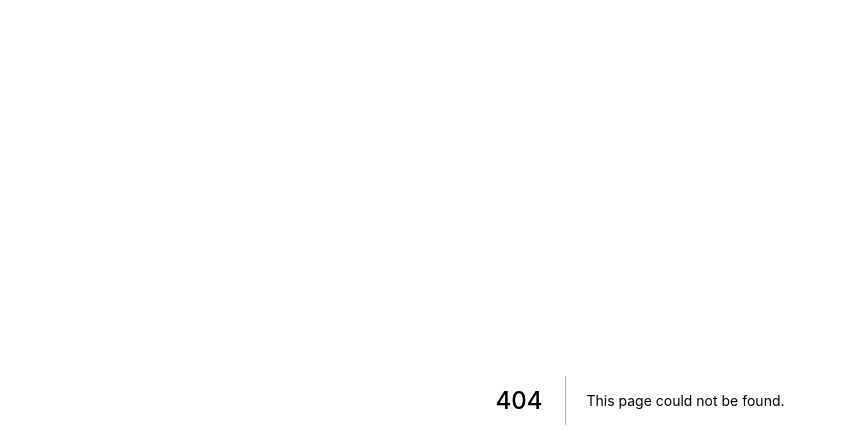
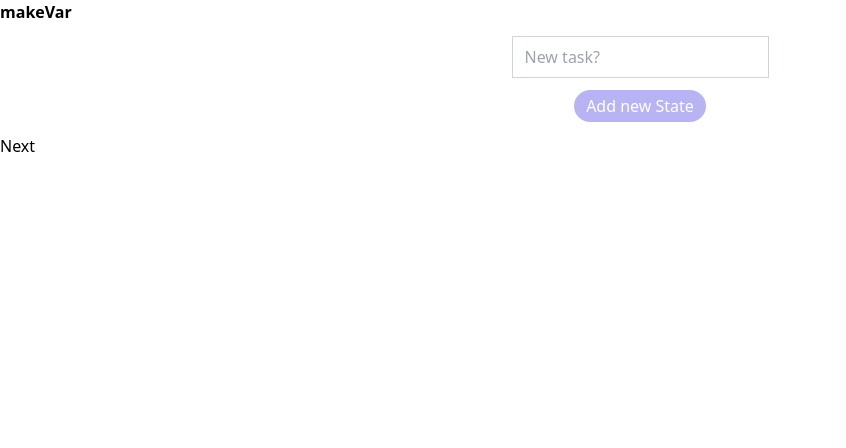
Before and after one commit to famasoon/kiso-hasura, a Next.js app: page /local-state-a in a window 1280 px wide. Before the commit this address had no page. Shown: the top 448 px of the page, without its empty margins (0-846 px from the left). Built offline with nearby package versions, Linux system fonts and the light colour scheme.

Commit message:
local-stateを表示するように変更

```diff
--- /dev/null
+++ b/cash.ts
@@ -0,0 +1,7 @@
+import { makeVar } from '@apollo/client'
+
+interface Task {
+  title: string
+}
+
+export const todoVar = makeVar<Task[]>([])
--- /dev/null
+++ b/components/LocalStateA.tsx
@@ -0,0 +1,51 @@
+import { ChangeEvent, FormEvent, useState, VFC } from 'react'
+import { todoVar } from '../cash'
+import { useReactiveVar } from '@apollo/client'
+import Link from 'next/link'
+
+export const LocalStateA: VFC = () => {
+  const [input, setInput] = useState('')
+  const todos = useReactiveVar(todoVar)
+
+  const handleSubmit = (e: FormEvent<HTMLFormElement>) => {
+    e.preventDefault()
+    todoVar([...todoVar(), { title: input }])
+    setInput('')
+  }
+
+  return (
+    <>
+      <p className="mb-3 font-bold">makeVar</p>
+      {todos?.map((task, index) => {
+        return (
+          <p className="mb-3 y-1" key={index}>
+            {task.title}
+          </p>
+        )
+      })}
+      <form
+        className="flex flex-col justify-center items-center"
+        onSubmit={handleSubmit}
+      >
+        <input
+          className="mb-3 px-3 py-2 border border-gray-300"
+          placeholder="New task?"
+          value={input}
+          onChange={(e: ChangeEvent<HTMLInputElement>) =>
+            setInput(e.target.value)
+          }
+        />
+        <button
+          disabled={!input}
+          className="disabled:opacity-40 mb-3 py-1 px-3 text-white bg-indigo-600 hover:bg-indigo700 rounded-2xl focus:outline-none"
+          type="submit"
+        >
+          Add new State
+        </button>
+      </form>
+      <Link href="/local-state-b">
+        <a>Next</a>
+      </Link>
+    </>
+  )
+}
--- /dev/null
+++ b/components/LocalStateB.tsx
@@ -0,0 +1,22 @@
+import { VFC } from 'react'
+import { todoVar } from '../cash'
+import { useReactiveVar } from '@apollo/client'
+import Link from 'next/link'
+
+export const LocalStateB: VFC = () => {
+  const todos = useReactiveVar(todoVar)
+  return (
+    <>
+      {todos.map((task, index) => {
+        return (
+          <p className="mb-3" key={index}>
+            {task.title}
+          </p>
+        )
+      })}
+      <Link href="/local-state-a">
+        <a>Back</a>
+      </Link>
+    </>
+  )
+}
--- /dev/null
+++ b/pages/local-state-a.tsx
@@ -0,0 +1,13 @@
+import { VFC } from 'react'
+import { LocalStateA } from '../components/LocalStateA'
+import { Layout } from '../components/Layout'
+
+const LocalStatePageA: VFC = () => {
+  return (
+    <Layout title="Local State A">
+      <LocalStateA />
+    </Layout>
+  )
+}
+
+export default LocalStateA
--- /dev/null
+++ b/pages/local-state-b.tsx
@@ -0,0 +1,13 @@
+import { VFC } from 'react'
+import { LocalStateB } from '../components/LocalStateB'
+import { Layout } from '../components/Layout'
+
+const LocalStatePageB: VFC = () => {
+  return (
+    <Layout title="local State A">
+      <LocalStateB />
+    </Layout>
+  )
+}
+
+export default LocalStatePageB
--- a/tailwind.config.js
+++ b/tailwind.config.js
@@ -5,7 +5,7 @@
     extend: {},
   },
   variants: {
-    extend: {},
+    extend: { opacity: ['disabled'] },
   },
   plugins: [],
 }
```
Also changed, not shown: 1 other file (tests, documents, lock files or other folders).
